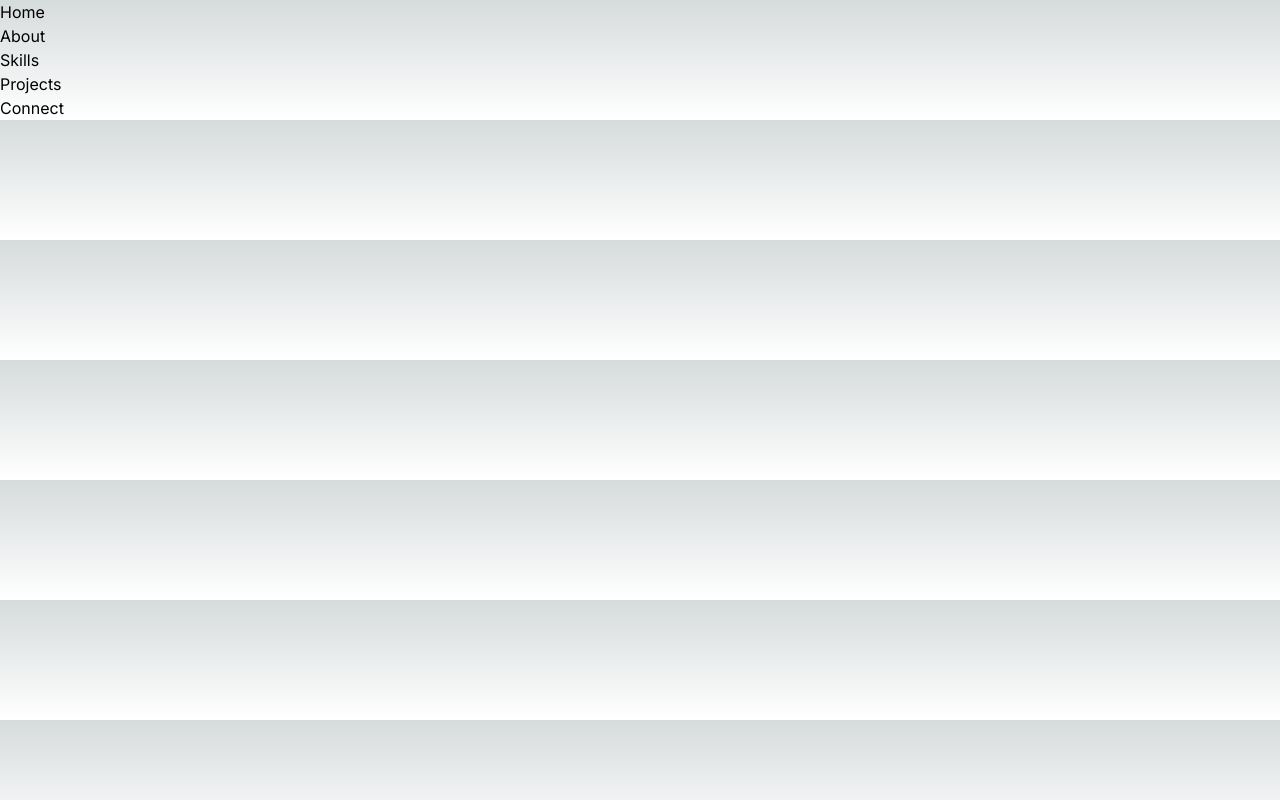
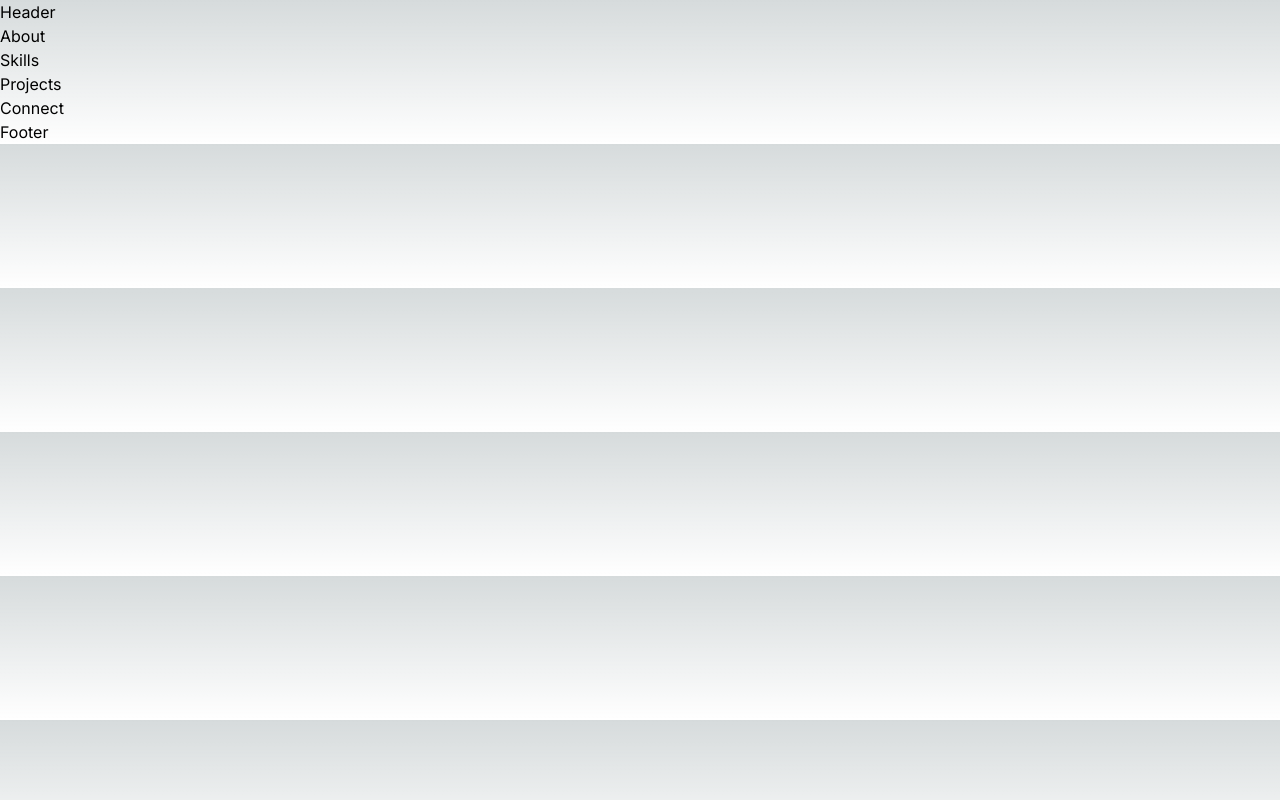
Before and after one commit to stephanieguzm/portfolio, a Next.js app: page / in a window 1280 px wide. Built offline with nearby package versions, Linux system fonts and the light colour scheme.

Commit message:
chore: add header and footer components to layout

```diff
--- a/src/app/layout.tsx
+++ b/src/app/layout.tsx
@@ -1,4 +1,6 @@
 import type { Metadata } from 'next'
+import Header from '@/components/header/page'
+import Footer from '@/components/footer/page'
 
 import './globals.css'
 import { Inter } from 'next/font/google'
@@ -17,7 +19,11 @@
 }) {
   return (
     <html lang="en">
-      <body className={inter.className}>{children}</body>
+      <body className={inter.className}>
+        <Header />
+        {children}
+        <Footer />
+      </body>
     </html>
   )
 }
--- a/src/app/page.tsx
+++ b/src/app/page.tsx
@@ -6,12 +6,11 @@
 
 export default function Home() {
   return (
-    <div>
-      Home
+    <main>
       <About />
       <Skills />
       <Projects />
       <Connect />
-    </div>
+    </main>
   )
 }
--- /dev/null
+++ b/src/components/footer/page.tsx
@@ -0,0 +1,9 @@
+const Footer = () => {
+  return (
+    <section>
+      <p>Footer</p>
+    </section>
+  )
+}
+
+export default Footer
--- /dev/null
+++ b/src/components/header/page.tsx
@@ -0,0 +1,9 @@
+const Header = () => {
+  return (
+    <section>
+      <p>Header</p>
+    </section>
+  )
+}
+
+export default Header
```
